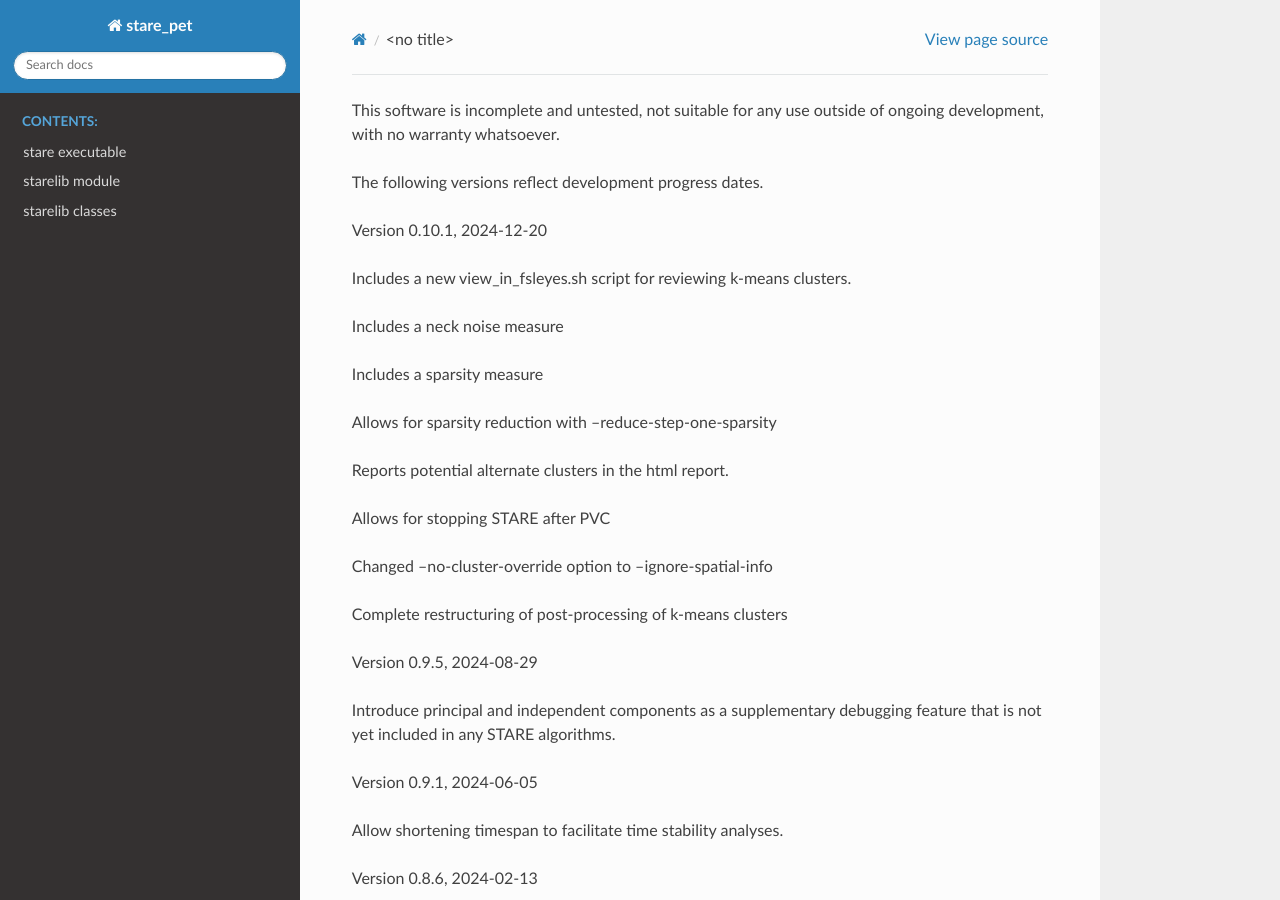
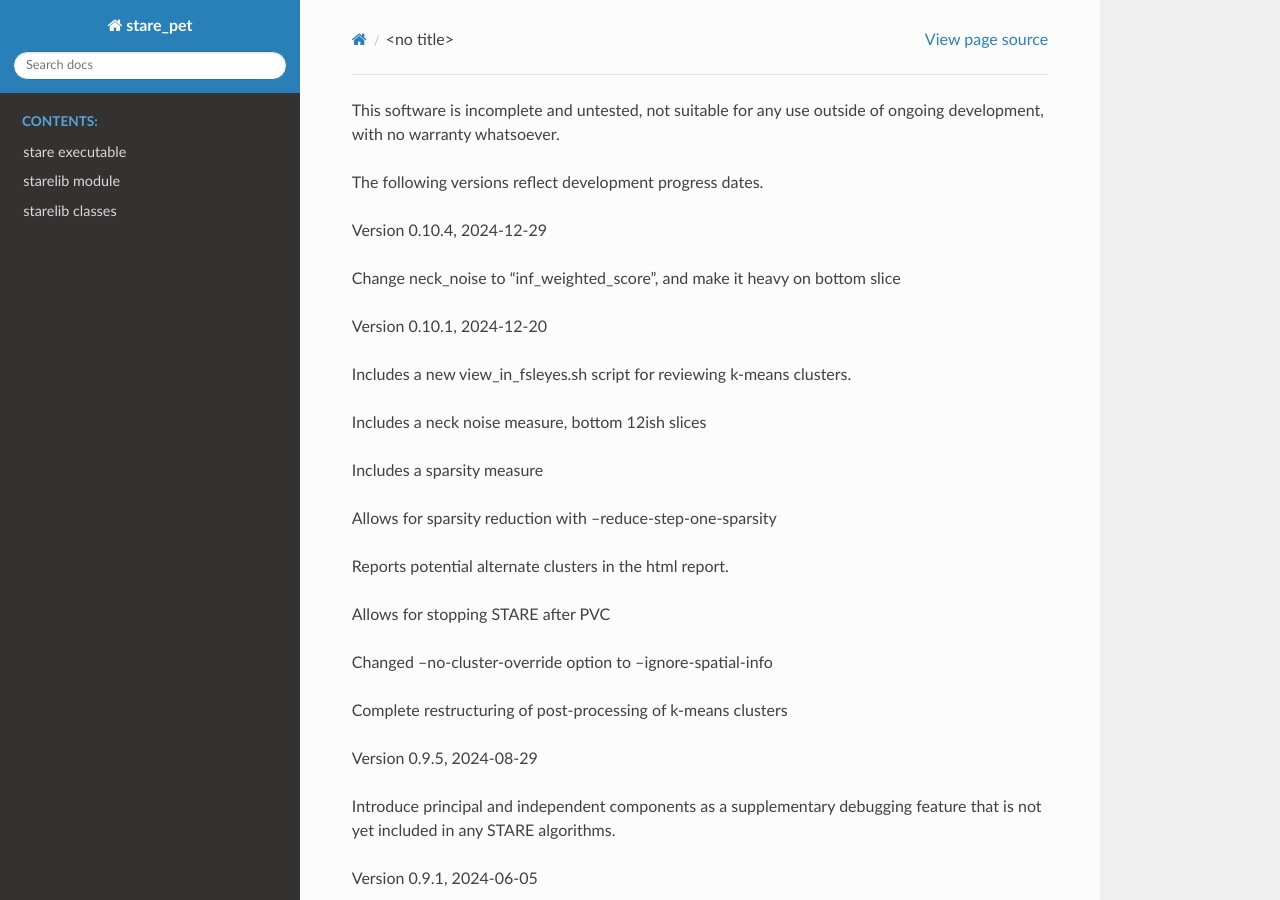
Before and after one commit to mfschmidt/stare_pet, a Sphinx documentation site: the page built from docs/changelog.rst, in a window 1280 px wide and 900 px high. Built offline with Sphinx 7.4.7 and the Read the Docs theme 3.1.0, drawn with Linux system fonts in a browser that asks for light colours.

Commit message:
version bump

```diff
--- a/docs/changelog.rst
+++ b/docs/changelog.rst
@@ -4,10 +4,14 @@ with no warranty whatsoever.
 
 The following versions reflect development progress dates.
 
+Version 0.10.4, 2024-12-29
+
+- Change neck_noise to "inf_weighted_score", and make it heavy on bottom slice
+
 Version 0.10.1, 2024-12-20
 
 - Includes a new view_in_fsleyes.sh script for reviewing k-means clusters.
-- Includes a neck noise measure
+- Includes a neck noise measure, bottom 12ish slices
 - Includes a sparsity measure
 - Allows for sparsity reduction with --reduce-step-one-sparsity
 - Reports potential alternate clusters in the html report.
--- a/setup.cfg
+++ b/setup.cfg
@@ -1,6 +1,6 @@
 [metadata]
 name = stare_pet
-version = 0.10.3
+version = 0.10.4
 author = Mike Schmidt
 author_email = mikeschmidt@schmidtgracen.com
 maintainer = Mike Schmidt
```
